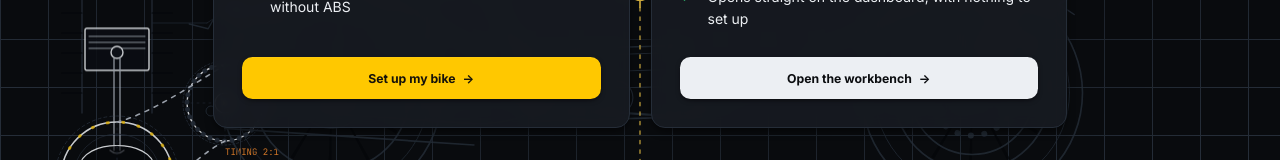
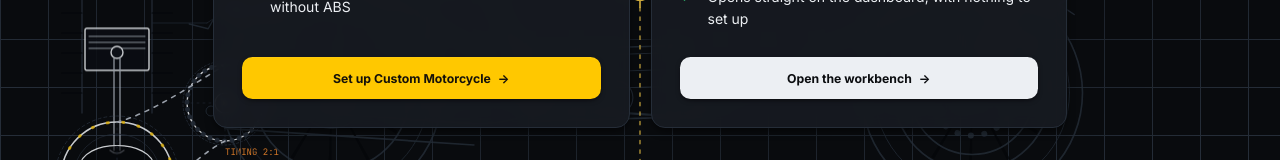
Before and after one commit to kzc0des/Moto-Braking-Dynamics, an Angular app in the folder client/: page /setup in a window 1280 px wide. Shown: the part 585-745 px from the top of the page. Built offline with nearby package versions, Linux system fonts and the light colour scheme; no server answers.

Commit message:
[#22] fix: rename the intro button to Set up Custom Motorcycle

```diff
--- a/client/src/app/features/setup/setup-hub/setup-hub.html
+++ b/client/src/app/features/setup/setup-hub/setup-hub.html
@@ -285,7 +285,7 @@
           (click)="goToConfigure()"
           class="btn-a w-full h-12 rounded-xl text-sm font-bold shadow-xs flex items-center justify-center gap-2 cursor-pointer"
         >
-          <span>Set up my bike</span>
+          <span>Set up Custom Motorcycle</span>
           <span aria-hidden="true">→</span>
         </button>
       </section>
```
